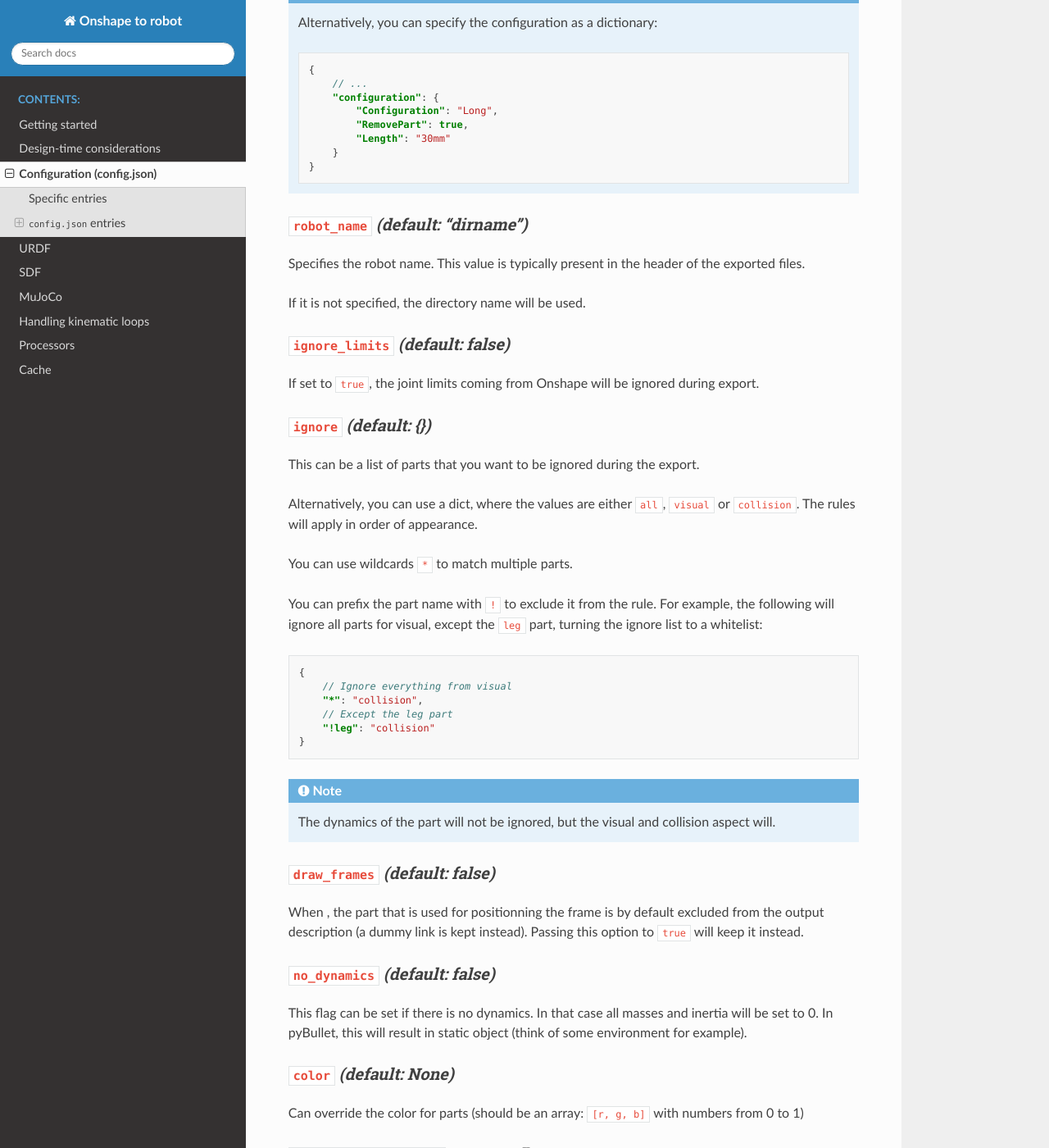
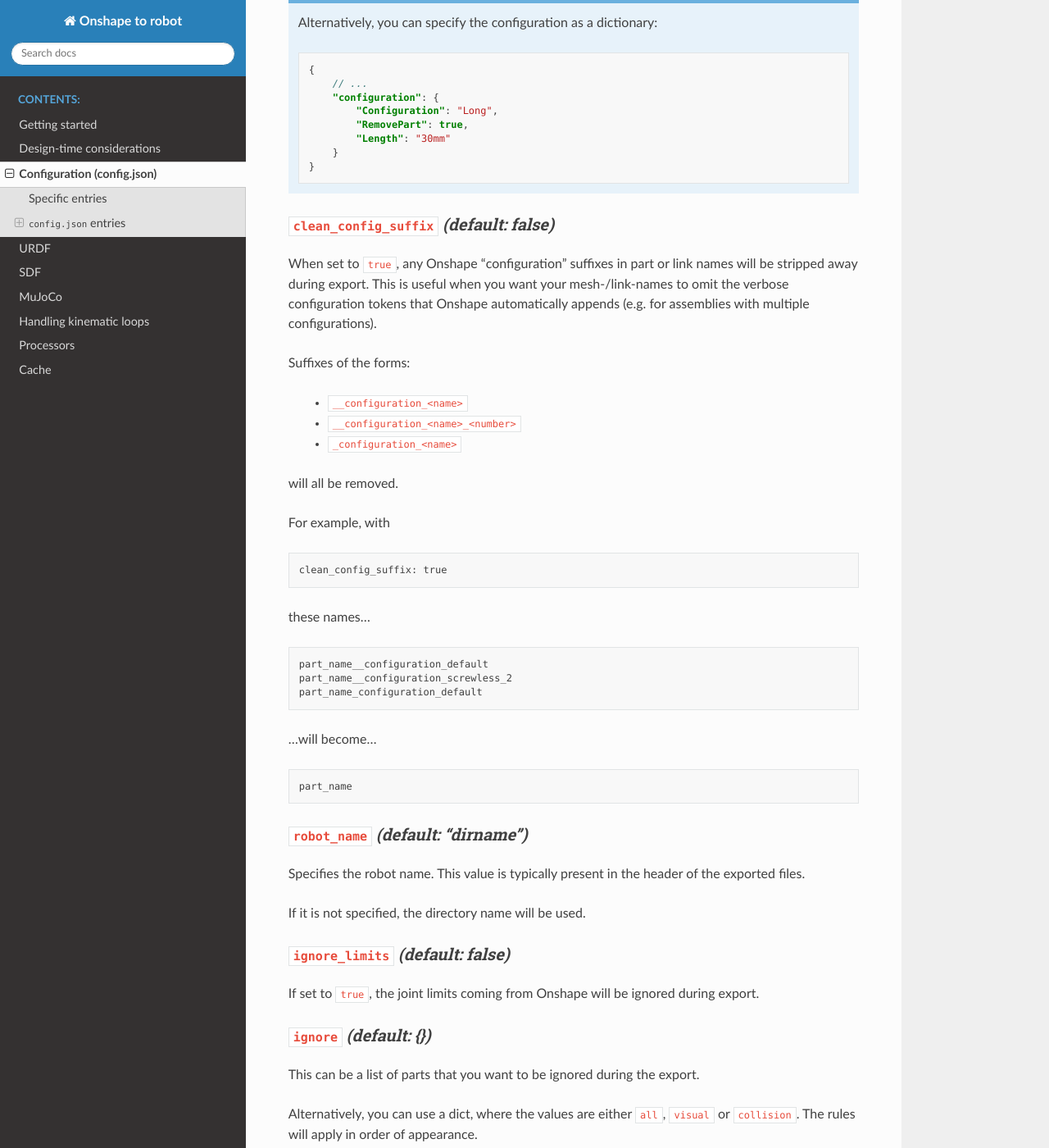
Before and after one commit to Rhoban/onshape-to-robot, a Sphinx documentation site: the page built from docs/source/config.rst, in a window 1280 px wide and 1400 px high, scrolled down 3806 px. Shown: the whole window at 82% size. Built offline with Sphinx 7.4.7 and the Read the Docs theme 3.1.0, drawn with Linux system fonts in a browser that asks for light colours.

Commit message:
add documentation for clean_config_suffix

```diff
--- a/docs/source/config.rst
+++ b/docs/source/config.rst
@@ -191,6 +191,42 @@ Should be written as the following:
             }
         }
 
+``clean_config_suffix`` *(default: false)*
+~~~~~~~~~~~~~~~~~~~~~~~~~~~~~~~~~~~~~~~~~~
+
+When set to ``true``, any Onshape “configuration” suffixes in part or link names
+will be stripped away during export.  This is useful when you want your
+mesh-/link-names to omit the verbose configuration tokens that Onshape
+automatically appends (e.g. for assemblies with multiple configurations).
+
+Suffixes of the forms:
+
+  - ``__configuration_<name>``
+  - ``__configuration_<name>_<number>``
+  - ``_configuration_<name>``
+
+will all be removed.
+
+For example, with
+
+.. code-block:: text
+
+    clean_config_suffix: true
+
+these names…
+
+.. code-block:: text
+
+    part_name__configuration_default
+    part_name__configuration_screwless_2
+    part_name_configuration_default
+
+…will become…
+
+.. code-block:: text
+
+    part_name
+
 
 ``robot_name`` *(default: "dirname")*
 ~~~~~~~~~~~~~~~~~~~~~~~~~~~~~~~~~~~~~
```
